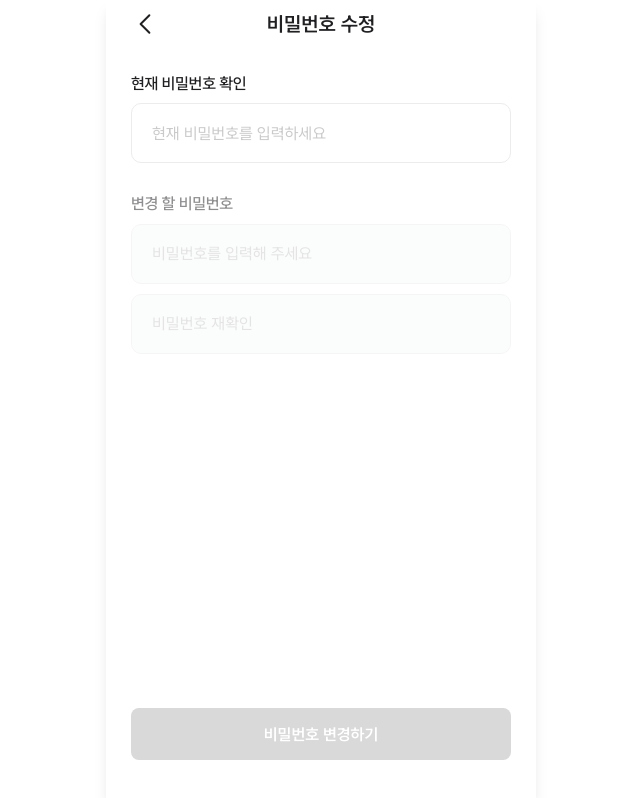
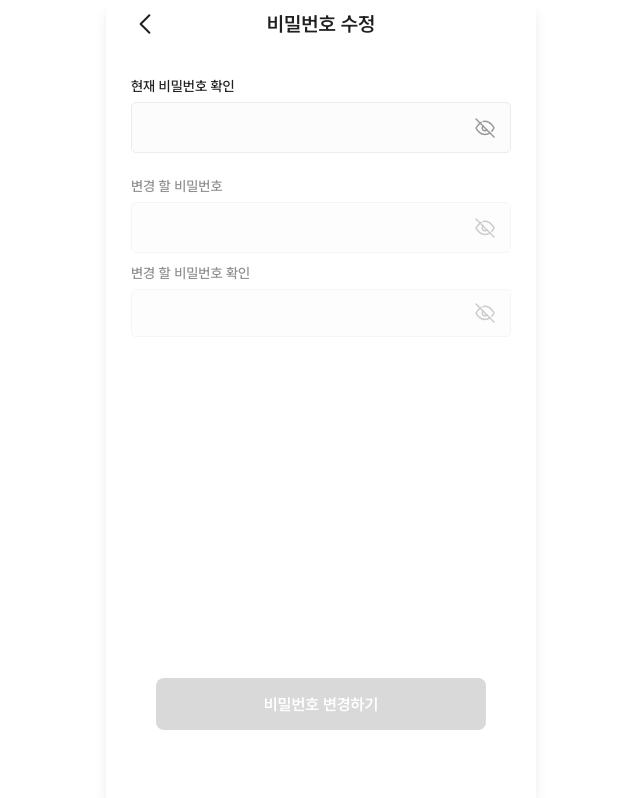
Before and after one commit to Konkuk-KUIT/CamNecT-Web, a React (Vite) app: page /me/settings/account/password in a window 1280 px wide. Shown: the whole page, without its empty margins (319-959 px from the left). Built offline with nearby package versions, Linux system fonts and the light colour scheme.

Commit message:
fix: 비밀번호 변경 레이아웃 수정

```diff
--- a/src/layouts/HeaderLayout.tsx
+++ b/src/layouts/HeaderLayout.tsx
@@ -10,7 +10,7 @@ type FullLayoutProps = {
 export const HeaderLayout = ({ headerSlot, children }: FullLayoutProps) => {
   return (
     <div
-      className="w-full h-[100dvh] relative bg-white z-[100] flex flex-col"
+      className="w-full h-[100dvh] relative bg-white flex flex-col"
       style={{ paddingBottom: 'calc(20px + env(safe-area-inset-bottom))' }}
     >
       {headerSlot ?? null}
--- a/src/pages/my-page/sidebar/EditPasswordPage.tsx
+++ b/src/pages/my-page/sidebar/EditPasswordPage.tsx
@@ -2,7 +2,6 @@ import { useState } from "react";
 import { useNavigate } from "react-router-dom";
 import { HeaderLayout } from "../../../layouts/HeaderLayout";
 import { MainHeader } from "../../../layouts/headers/MainHeader";
-import SingleInput from "../../../components/common/SingleInput";
 import PopUp from "../../../components/Pop-up";
 
 // 임시 저장된 비밀번호
@@ -16,15 +15,18 @@ export const EditPasswordPage = () => {
 
     // 현재 비밀번호
     const [currentPassword, setCurrentPassword] = useState('');
+    const [showCurrentPassword, setShowCurrentPassword] = useState(false);
     const [currentPasswordError, setCurrentPasswordError] = useState('');
     const [isCurrentPasswordVerified, setIsCurrentPasswordVerified] = useState(false);
 
     // 새 비밀번호
     const [newPassword, setNewPassword] = useState('');
+    const [showNewPassword, setShowNewPassword] = useState(false);
     const [newPasswordError, setNewPasswordError] = useState('');
 
     // 새 비밀번호 확인
     const [confirmPassword, setConfirmPassword] = useState('');
+    const [showConfirmPassword, setShowConfirmPassword] = useState(false);
     const [confirmPasswordError, setConfirmPasswordError] = useState('');
 
     const [confirm, setConfirm] = useState(false);
@@ -37,7 +39,7 @@ export const EditPasswordPage = () => {
             setCurrentPasswordError('');
             setIsCurrentPasswordVerified(true);
         } else {
-            setCurrentPasswordError('비밀번호가 일치하지 않습니다');
+            setCurrentPasswordError('비밀번호가 일치하지 않습니다.');
             setIsCurrentPasswordVerified(false);
             setNewPassword('');
             setConfirmPassword('');
@@ -117,7 +119,7 @@ export const EditPasswordPage = () => {
 
     const handleSubmit = () => {
         if (!isCurrentPasswordVerified) {
-            setCurrentPasswordError('현재 비밀번호를 먼저 확인해주세요');
+            setCurrentPasswordError('현재 비밀번호를 먼저 확인해주세요.');
             return;
         }
 
@@ -153,53 +155,154 @@ export const EditPasswordPage = () => {
                     />
                 }
             >
-                <div className="w-full h-full bg-white flex flex-col justify-between px-[25px] pt-[25px] pb-[20px]">
-                    <div className="flex flex-col gap-[30px]">
+                <div className="w-full h-full bg-white flex flex-col px-[25px] pt-[30px] pb-[20px]">
+                    <div className="flex-1 flex flex-col gap-[25px]">
 
                         {/* 현재 비밀번호 확인 */}
-                        <div className="flex flex-col">
-                            <SingleInput
-                                label="현재 비밀번호 확인"
-                                type="password"
+                        <div className="flex flex-col gap-[8px]">
+                            <span className="text-m-14-hn text-gray-900">
+                                현재 비밀번호 확인
+                            </span>
+                            <div className="relative flex flex-col gap-[8px]">
+                                <input
+                                    type={showCurrentPassword ? "text" : "password"}
                                     value={currentPassword}
                                     onChange={handleCurrentPasswordChange}
                                     onBlur={handleCurrentPasswordBlur}
-                                placeholder="현재 비밀번호를 입력하세요"
                                     maxLength={16}
-                                error={currentPasswordError}
-                                successMessage={isCurrentPasswordVerified ? "비밀번호가 확인되었습니다" : undefined}
+                                    className={`w-full p-[15px] rounded-[5px] border bg-gray-100 ${
+                                        currentPasswordError ? 'border-red' :
+                                        isCurrentPasswordVerified ? 'border-primary' : 'border-gray-150'
+                                    } text-sb-16-hn text-gray-750 focus:outline-none ${
+                                        currentPasswordError ? 'focus:border-red' : 'focus:border-primary'
+                                    }`}
                                 />
+                                <button
+                                    type="button"
+                                    onClick={() => setShowCurrentPassword(!showCurrentPassword)}
+                                    className="absolute right-[16px] top-1/2 -translate-y-1/2"
+                                >
+                                    {showCurrentPassword ? (
+                                        <svg width="20" height="20" viewBox="0 0 20 20" fill="none">
+                                            <path d="M1 10C1 10 4 4 10 4C16 4 19 10 19 10C19 10 16 16 10 16C4 16 1 10 1 10Z" stroke="#999999" strokeWidth="1.5" strokeLinecap="round" strokeLinejoin="round"/>
+                                            <circle cx="10" cy="10" r="3" stroke="#999999" strokeWidth="1.5"/>
+                                        </svg>
+                                    ) : (
+                                        <svg width="20" height="20" viewBox="0 0 20 20" fill="none">
+                                            <path d="M14.95 14.95C13.5255 16.0358 11.7909 16.619 10 16.6C4 16.6 1 10 1 10C2.24389 7.68394 4.02903 5.73932 6.18 4.34M8.25 3.53C8.82186 3.37837 9.40986 3.30134 10 3.3C16 3.3 19 10 19 10C18.393 11.1356 17.6691 12.2048 16.84 13.19M11.88 11.88C11.6328 12.1481 11.3318 12.3627 10.9964 12.5104C10.6609 12.6581 10.2982 12.7357 9.931 12.7384C9.56387 12.741 9.19991 12.6686 8.86232 12.5255C8.52473 12.3824 8.22068 12.1716 7.96968 11.9061C7.71867 11.6406 7.52608 11.3257 7.40334 10.9815C7.28059 10.6373 7.23032 10.2707 7.25574 9.90444C7.28116 9.53821 7.38171 9.18083 7.55095 8.85452C7.72019 8.52822 7.95463 8.23982 8.24 8.01" stroke="#999999" strokeWidth="1.5" strokeLinecap="round" strokeLinejoin="round"/>
+                                            <path d="M1 1L19 19" stroke="#999999" strokeWidth="1.5" strokeLinecap="round" strokeLinejoin="round"/>
+                                        </svg>
+                                    )}
+                                </button>
+                            </div>
+                            {currentPasswordError && (
+                                <span className="text-r-12-hn text-red">
+                                    {currentPasswordError}
+                                </span>
+                            )}
+                            {isCurrentPasswordVerified && (
+                                <span className="text-r-12-hn text-primary">
+                                    비밀번호가 확인되었습니다.
+                                </span>
+                            )}
                         </div>
 
                         {/* 비밀번호 그룹: 라벨 하나에 인풋 두 개 */}
-                        <div className={`flex flex-col gap-[10px] ${!isCurrentPasswordVerified ? 'opacity-50 pointer-events-none' : ''}`}>
-                            <SingleInput
-                                label="변경 할 비밀번호"
-                                type="password"
+                        <div className={`flex flex-col gap-[12px] ${!isCurrentPasswordVerified ? 'opacity-50 pointer-events-none' : ''}`}>
+                            {/* 변경 할 비밀번호 */}
+                            <div className="flex flex-col gap-[8px]">
+                                <span className="text-m-14-hn text-gray-900">
+                                    변경 할 비밀번호
+                                </span>
+                                <div className="relative flex flex-col gap-[8px]">
+                                    <input
+                                        type={showNewPassword ? "text" : "password"}
                                         value={newPassword}
                                         onChange={handleNewPasswordChange}
                                         onBlur={handleNewPasswordBlur}
-                                placeholder="비밀번호를 입력해 주세요"
                                         maxLength={16}
                                         disabled={!isCurrentPasswordVerified}
-                                error={newPasswordError}
-                                helperText={!newPasswordError && newPassword ? "비밀번호는 8~16자, 숫자 1개 이상, 공백 없이 영문/숫자/특수문자만 사용 가능합니다" : undefined}
+                                        className={`w-full p-[15px] rounded-[5px] border bg-gray-100 ${
+                                            newPasswordError ? 'border-red' : 'border-gray-150'
+                                        } text-sb-16-hn text-gray-750 focus:outline-none focus:border-primary disabled:bg-gray-100`}
                                     />
+                                    <button
+                                        type="button"
+                                        onClick={() => setShowNewPassword(!showNewPassword)}
+                                        disabled={!isCurrentPasswordVerified}
+                                        className="absolute right-[16px] top-1/2 -translate-y-1/2"
+                                    >
+                                        {showNewPassword ? (
+                                            <svg width="20" height="20" viewBox="0 0 20 20" fill="none">
+                                                <path d="M1 10C1 10 4 4 10 4C16 4 19 10 19 10C19 10 16 16 10 16C4 16 1 10 1 10Z" stroke="#999999" strokeWidth="1.5" strokeLinecap="round" strokeLinejoin="round"/>
+                                                <circle cx="10" cy="10" r="3" stroke="#999999" strokeWidth="1.5"/>
+                                            </svg>
+                                        ) : (
+                                            <svg width="20" height="20" viewBox="0 0 20 20" fill="none">
+                                                <path d="M14.95 14.95C13.5255 16.0358 11.7909 16.619 10 16.6C4 16.6 1 10 1 10C2.24389 7.68394 4.02903 5.73932 6.18 4.34M8.25 3.53C8.82186 3.37837 9.40986 3.30134 10 3.3C16 3.3 19 10 19 10C18.393 11.1356 17.6691 12.2048 16.84 13.19M11.88 11.88C11.6328 12.1481 11.3318 12.3627 10.9964 12.5104C10.6609 12.6581 10.2982 12.7357 9.931 12.7384C9.56387 12.741 9.19991 12.6686 8.86232 12.5255C8.52473 12.3824 8.22068 12.1716 7.96968 11.9061C7.71867 11.6406 7.52608 11.3257 7.40334 10.9815C7.28059 10.6373 7.23032 10.2707 7.25574 9.90444C7.28116 9.53821 7.38171 9.18083 7.55095 8.85452C7.72019 8.52822 7.95463 8.23982 8.24 8.01" stroke="#999999" strokeWidth="1.5" strokeLinecap="round" strokeLinejoin="round"/>
+                                                <path d="M1 1L19 19" stroke="#999999" strokeWidth="1.5" strokeLinecap="round" strokeLinejoin="round"/>
+                                            </svg>
+                                        )}
+                                    </button>
+                                </div>
+                                {newPasswordError && (
+                                    <span className="text-r-12-hn text-red">
+                                        {newPasswordError}
+                                    </span>
+                                )}
+                                {!newPasswordError && newPassword && (
+                                    <span className="text-r-12-hn text-gray-650">
+                                        비밀번호는 8~16자, 숫자 1개 이상, 공백 없이 영문/숫자/특수문자만 사용 가능합니다
+                                    </span>
+                                )}
+                            </div>
 
-                            <SingleInput
-                                type="password"
+                            {/* 비밀번호 재확인 */}
+                            <div className="flex flex-col gap-[8px]">
+                                <span className="text-m-14-hn text-gray-900">
+                                    변경 할 비밀번호 확인
+                                </span>
+                                <div className="relative flex flex-col gap-[8px]">
+                                    <input
+                                        type={showConfirmPassword ? "text" : "password"}
                                         value={confirmPassword}
                                         onChange={handleConfirmPasswordChange}
                                         onBlur={handleConfirmPasswordBlur}
-                                placeholder="비밀번호 재확인"
                                         maxLength={16}
                                         disabled={!isCurrentPasswordVerified}
-                                error={confirmPasswordError}
+                                        className={`w-full p-[15px] rounded-[5px] border bg-gray-100 ${
+                                            confirmPasswordError ? 'border-red' : 'border-gray-150'
+                                        } text-r-14-hn text-gray-750 focus:outline-none focus:border-primary disabled:bg-gray-100`}
                                     />
+                                    <button
+                                        type="button"
+                                        onClick={() => setShowConfirmPassword(!showConfirmPassword)}
+                                        disabled={!isCurrentPasswordVerified}
+                                        className="absolute right-[16px] top-1/2 -translate-y-1/2"
+                                    >
+                                        {showConfirmPassword ? (
+                                            <svg width="20" height="20" viewBox="0 0 20 20" fill="none">
+                                                <path d="M1 10C1 10 4 4 10 4C16 4 19 10 19 10C19 10 16 16 10 16C4 16 1 10 1 10Z" stroke="#999999" strokeWidth="1.5" strokeLinecap="round" strokeLinejoin="round"/>
+                                                <circle cx="10" cy="10" r="3" stroke="#999999" strokeWidth="1.5"/>
+                                            </svg>
+                                        ) : (
+                                            <svg width="20" height="20" viewBox="0 0 20 20" fill="none">
+                                                <path d="M14.95 14.95C13.5255 16.0358 11.7909 16.619 10 16.6C4 16.6 1 10 1 10C2.24389 7.68394 4.02903 5.73932 6.18 4.34M8.25 3.53C8.82186 3.37837 9.40986 3.30134 10 3.3C16 3.3 19 10 19 10C18.393 11.1356 17.6691 12.2048 16.84 13.19M11.88 11.88C11.6328 12.1481 11.3318 12.3627 10.9964 12.5104C10.6609 12.6581 10.2982 12.7357 9.931 12.7384C9.56387 12.741 9.19991 12.6686 8.86232 12.5255C8.52473 12.3824 8.22068 12.1716 7.96968 11.9061C7.71867 11.6406 7.52608 11.3257 7.40334 10.9815C7.28059 10.6373 7.23032 10.2707 7.25574 9.90444C7.28116 9.53821 7.38171 9.18083 7.55095 8.85452C7.72019 8.52822 7.95463 8.23982 8.24 8.01" stroke="#999999" strokeWidth="1.5" strokeLinecap="round" strokeLinejoin="round"/>
+                                                <path d="M1 1L19 19" stroke="#999999" strokeWidth="1.5" strokeLinecap="round" strokeLinejoin="round"/>
+                                            </svg>
+                                        )}
+                                    </button>
+                                </div>
+                                {confirmPasswordError && (
+                                    <span className="text-r-12-hn text-red">
+                                        {confirmPasswordError}
+                                    </span>
+                                )}
+                            </div>
                         </div>
                     </div>
 
-                    <div className="">
+                    <div className="px-[25px] pb-[30px]">
                         <button
                             onClick={handleSubmit}
                             disabled={!isValid}
```
Lines whose indentation alone changed are shown as unchanged.
